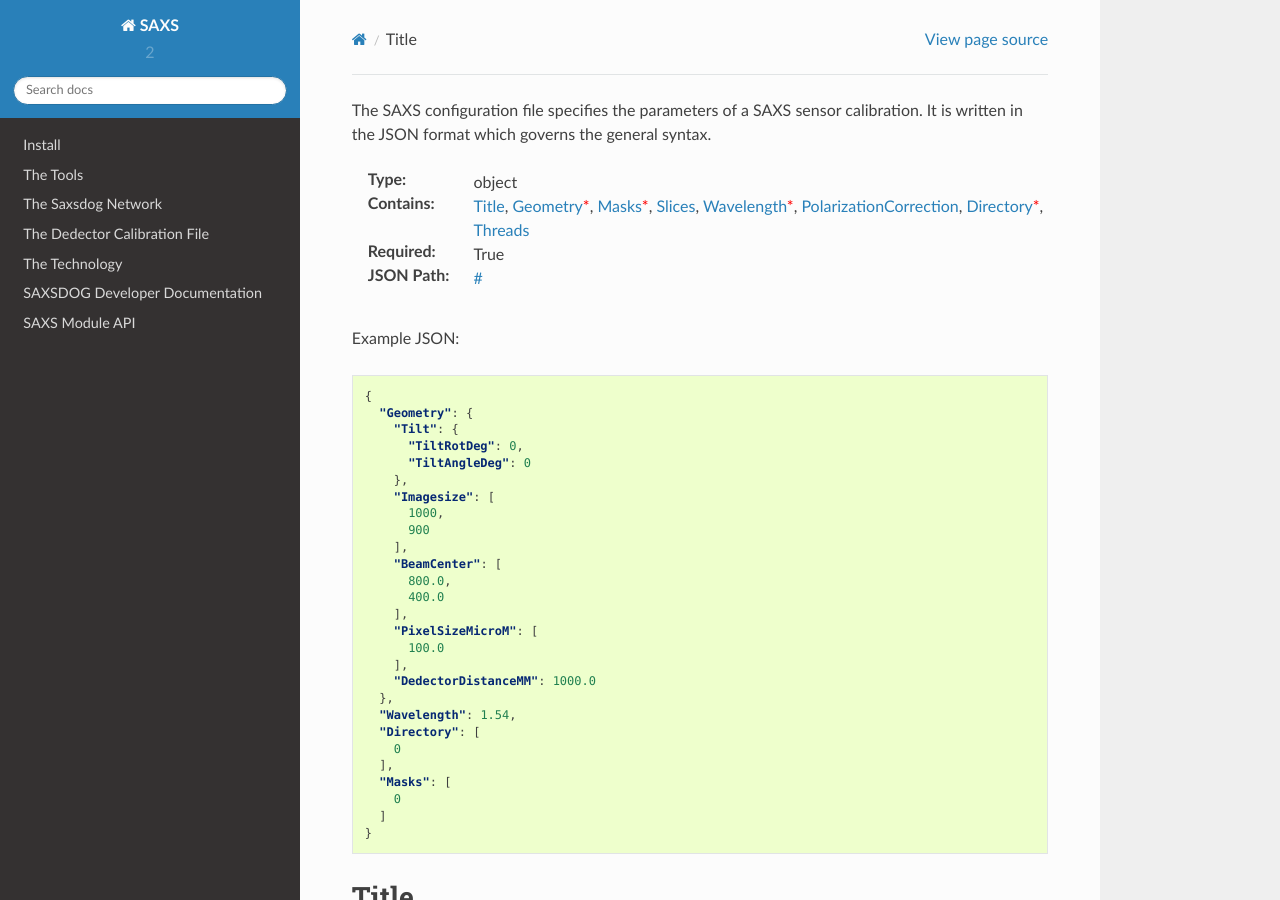
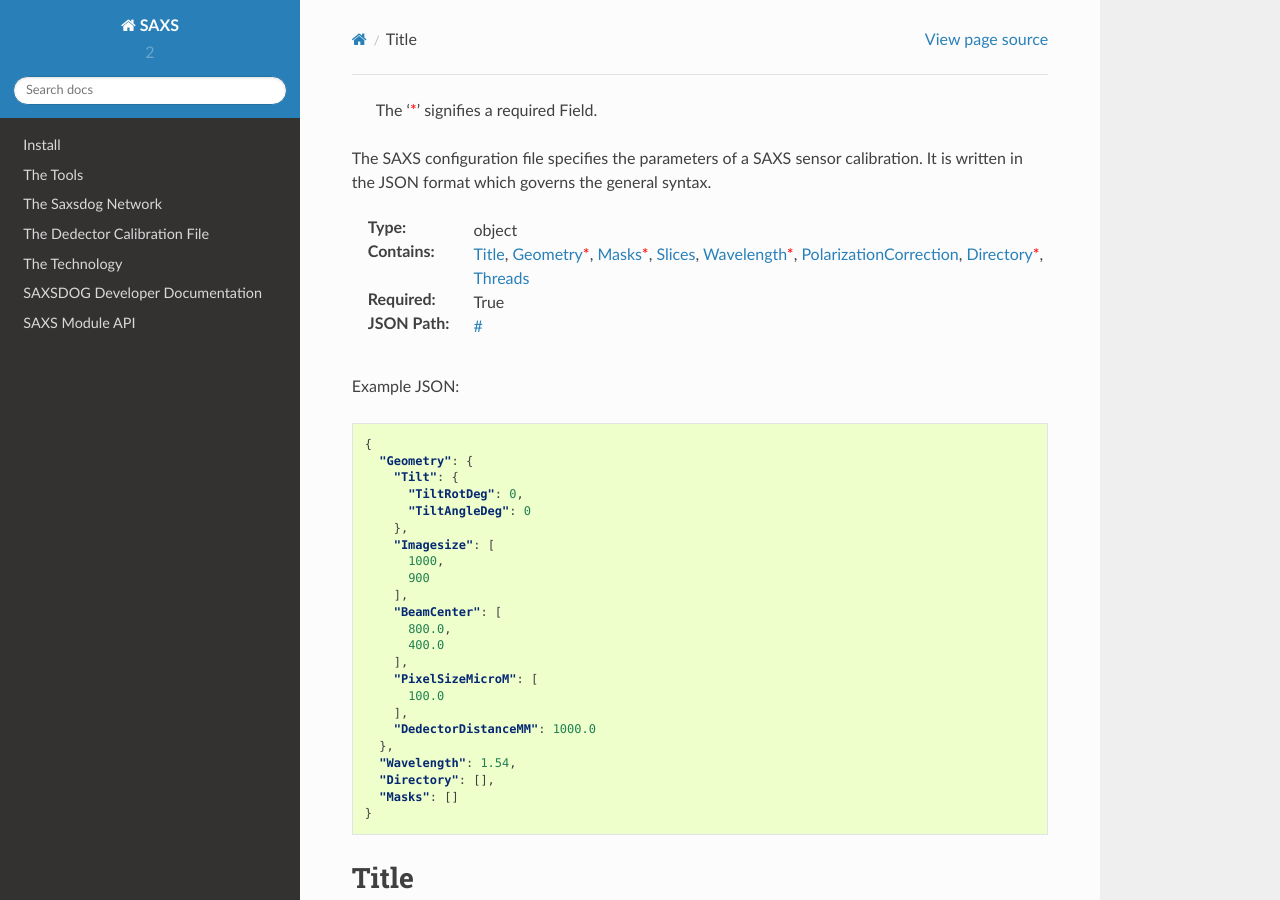
Before and after one commit to maxburian/SAXS_py3, a Sphinx documentation site: the page built from doc/SAXSSchema.rst, in a window 1280 px wide and 900 px high. Built offline with Sphinx 7.4.7 and the Read the Docs theme 2.0.0, drawn with Linux system fonts in a browser that asks for light colours; some of the changed text lies outside the part shown.

Commit message:
Update README

```diff
--- a/README.rst
+++ b/README.rst
@@ -1,5 +1,4 @@
 
-The SAXS module consists of a Pyhon library and 3 command line tools: ``saxsdog``, ``plotchi``
-and ``converter``.
+The SAXS module consists of a Python library and 3 command line tools: :ref:`saxsdog`, :ref:`plotchi` and :ref:`converter` and the :ref:`saxsdognetwork` that interates all of it and provides a GUI, :ref:`saxsleash`
 
-More Documentation is in `SAXS.pdf <SAXS.pdf>`_. or there http://ac-software.tugraz.at/SAXS/
+More Documentation is there http://ac-software.tugraz.at/SAXS/
--- a/doc/SAXSSchema.rst
+++ b/doc/SAXSSchema.rst
@@ -4,7 +4,7 @@
 
 .. role:: red
 
-:.. _required:
+.. _required:
 
  The ':red:`*`' signifies a required Field.
 
@@ -44,18 +44,14 @@
         "DedectorDistanceMM": 1000.0
       },
       "Wavelength": 1.54,
-      "Directory": [
-        0
-      ],
-      "Masks": [
-        0
-      ]
+      "Directory": [],
+      "Masks": []
     }
 
 .. _Title:
 
 Title
---------------------
+-------------------------
 
 :Type:
   string
@@ -73,7 +69,7 @@
 .. _Geometry:
 
 Geometry
---------------------
+-------------------------
 
 :Type:
   object
@@ -112,7 +108,7 @@
 .. _Tilt:
 
 Tilt
---------------------
+-------------------------
 
 The sensor, usually is not perfectly perpenticular to the ray direction. The tilt angle can be specified by giving the following paramters.
 
@@ -135,7 +131,7 @@
 .. _TiltRotDeg:
 
 TiltRotDeg
---------------------
+-------------------------
 
 This gives the angel of the tilt direction.
 
@@ -158,7 +154,7 @@
 .. _TiltAngleDeg:
 
 TiltAngleDeg
---------------------
+-------------------------
 
 This gives the angle between the ray direction and the normal to the sensor plane.
 
@@ -181,7 +177,7 @@
 .. _BeamCenter:
 
 BeamCenter
---------------------
+-------------------------
 
 Gives the beam center in pixel coorinates.
 
@@ -204,7 +200,7 @@
 .. _DedectorDistanceMM:
 
 DedectorDistanceMM
---------------------
+-------------------------
 
 Distance between diffraction center and sensor.
 
@@ -227,7 +223,7 @@
 .. _PixelSizeMicroM:
 
 PixelSizeMicroM
---------------------
+-------------------------
 
 The pixel size on the sensor.
 
@@ -250,7 +246,7 @@
 .. _Imagesize:
 
 Imagesize
---------------------
+-------------------------
 
 Size of sensor image in pixel.
 
@@ -273,7 +269,7 @@
 .. _Masks:
 
 Masks
---------------------
+-------------------------
 
 :Type:
   array() items: {:ref:`MaskFile`, :ref:`Oversampling`, :ref:`PixelPerRadialElement`, :ref:`Name`, :ref:`qStart`, :ref:`qStop`}
@@ -286,12 +282,12 @@
 
 .. code:: json
 
-    {"Masks": [0]}
+    {"Masks": []}
 
 .. _MaskFile:
 
 MaskFile
---------------------
+-------------------------
 
 Path of Maskfile
 
@@ -314,7 +310,7 @@
 .. _Oversampling:
 
 Oversampling
---------------------
+-------------------------
 
 Oversampling factor for radial integration. The higher, the longer the setup but the higher the accuracy. More then 3 is probably overkill.
 
@@ -337,7 +333,7 @@
 .. _PixelPerRadialElement:
 
 PixelPerRadialElement
---------------------
+-------------------------
 
 Expresses the width of a radial step in terms of pixels. '1' means :math:`\delta R\approx 1` :ref:`PixelSizeMicroM`.
 
@@ -360,7 +356,7 @@
 .. _Name:
 
 Name
---------------------
+-------------------------
 
 Name for mask configuration.
 
@@ -381,7 +377,7 @@
 .. _qStart:
 
 qStart
---------------------
+-------------------------
 
 Starting q-value for Integral Parameters.
 
@@ -404,7 +400,7 @@
 .. _qStop:
 
 qStop
---------------------
+-------------------------
 
 Ending q-value for Integral Parameters.
 
@@ -427,7 +423,7 @@
 .. _Slices:
 
 Slices
---------------------
+-------------------------
 
 Slices are designed to analyse GISAXS data.It allows you to specify slices along the sensor axis and get intensity along :math:`q_x`,:math:`q_z` directions.
 
@@ -448,7 +444,7 @@
 .. _Direction:
 
 Direction
---------------------
+-------------------------
 
 'x' or 'y' direction in sensor pixel coordinates.
 
@@ -456,7 +452,7 @@
 :Type:
   string
 :values:
-  ``[u'x', u'y']``
+  [x, y]
 
 :Required:
   True
@@ -474,7 +470,7 @@
 .. _Plane:
 
 Plane
---------------------
+-------------------------
 
 Whether the direction is in plane with scattering surface or vertical to it.
 
@@ -482,7 +478,7 @@
 :Type:
   string
 :values:
-  ``[u'InPlane', u'Vertical']``
+  [InPlane, Vertical]
 
 :Required:
   True
@@ -500,7 +496,7 @@
 .. _CutPosition:
 
 CutPosition
---------------------
+-------------------------
 
 Cut position in pixel coordinates in the other coodinate then specified in 'Direction'. Origin is top left Corner.
 
@@ -523,7 +519,7 @@
 .. _CutMargin:
 
 CutMargin
---------------------
+-------------------------
 
 Number of pixels left and right from  cut to include into the average .
 
@@ -546,7 +542,7 @@
 .. _IncidentAngle:
 
 IncidentAngle
---------------------
+-------------------------
 
 Angle of incidence in GISAXS setup.
 
@@ -569,7 +565,7 @@
 .. _MaskRef:
 
 MaskRef
---------------------
+-------------------------
 
 Chose which mask to use for the sclice. '-1' means don't use mask
 
@@ -592,7 +588,7 @@
 .. _Wavelength:
 
 Wavelength
---------------------
+-------------------------
 
 Refined wavelength.
 
@@ -615,7 +611,7 @@
 .. _PolarizationCorrection:
 
 PolarizationCorrection
---------------------
+-------------------------
 
 The scattering direction id dependend on the light polarization. This may be acconted for with the polarization correction.
 
@@ -640,7 +636,7 @@
 .. _Fraction:
 
 Fraction
---------------------
+-------------------------
 
 Fraction of light polarized in the given (:ref:`Angle`) direction.
 
@@ -663,7 +659,7 @@
 .. _Angle:
 
 Angle
---------------------
+-------------------------
 
 Angle of the polarization plane.
 
@@ -686,7 +682,7 @@
 .. _Directory:
 
 Directory
---------------------
+-------------------------
 
 Directory to take into acount for processing images. Given as a list of subdirectories.
 
@@ -702,12 +698,12 @@
 
 .. code:: json
 
-    {"Directory": [0]}
+    {"Directory": []}
 
 .. _Threads:
 
 Threads
---------------------
+-------------------------
 
 :Type:
   integer
--- a/doc/index.rst
+++ b/doc/index.rst
@@ -8,8 +8,7 @@
 .. image::  tugwhite.png
    :width: 200 px
 
-The SAXS Python package implements analysis tools for Small Angle X-Ray Scattering
-(SAXS) data. The first and most important one is to efficiently integrate 2d sensor data to an angle dependent diffraction curve.
+The SAXS Python package implements analysis tools for Small Angle X-Ray Scattering (SAXS) data. The first and most important one is to efficiently integrate 2d sensor data to an angle dependent diffraction curve.
 
 
 
```
Also changed, not shown: doc/DataConsolidationSchema.rst (+20 -20 lines), doc/SAXSLeashRequest.rst (+10 -10 lines), doc/SAXSLeashResult.rst (+26 -26 lines), doc/bad.svg, doc/good.svg, 3 other files.
